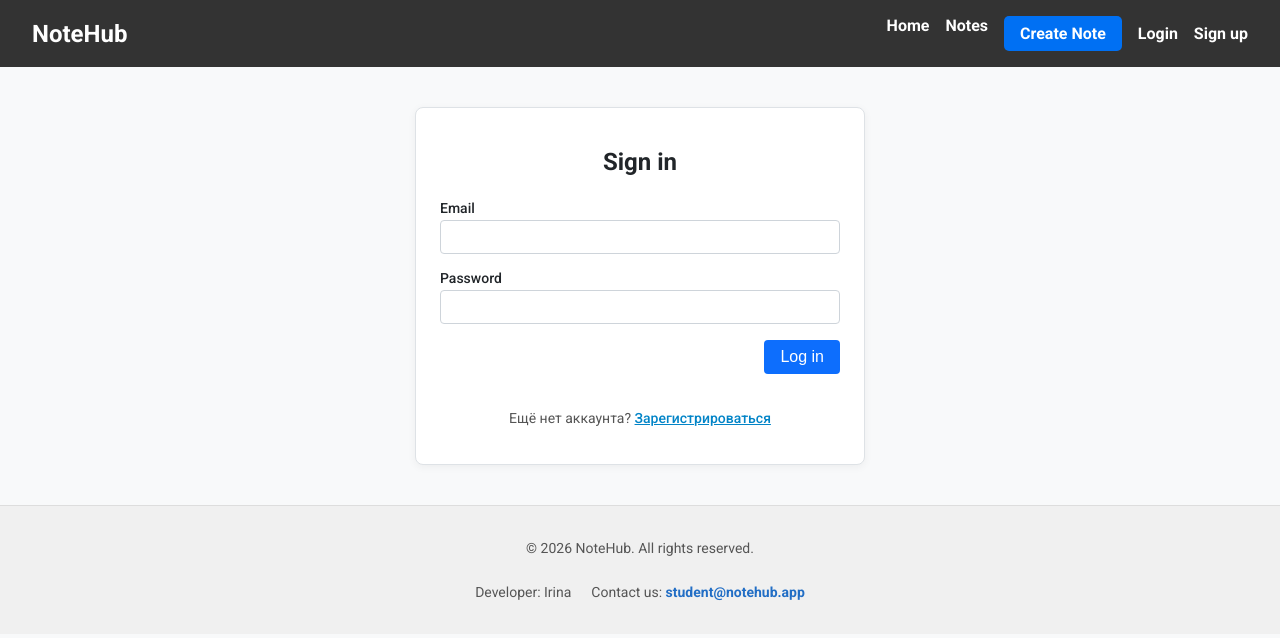
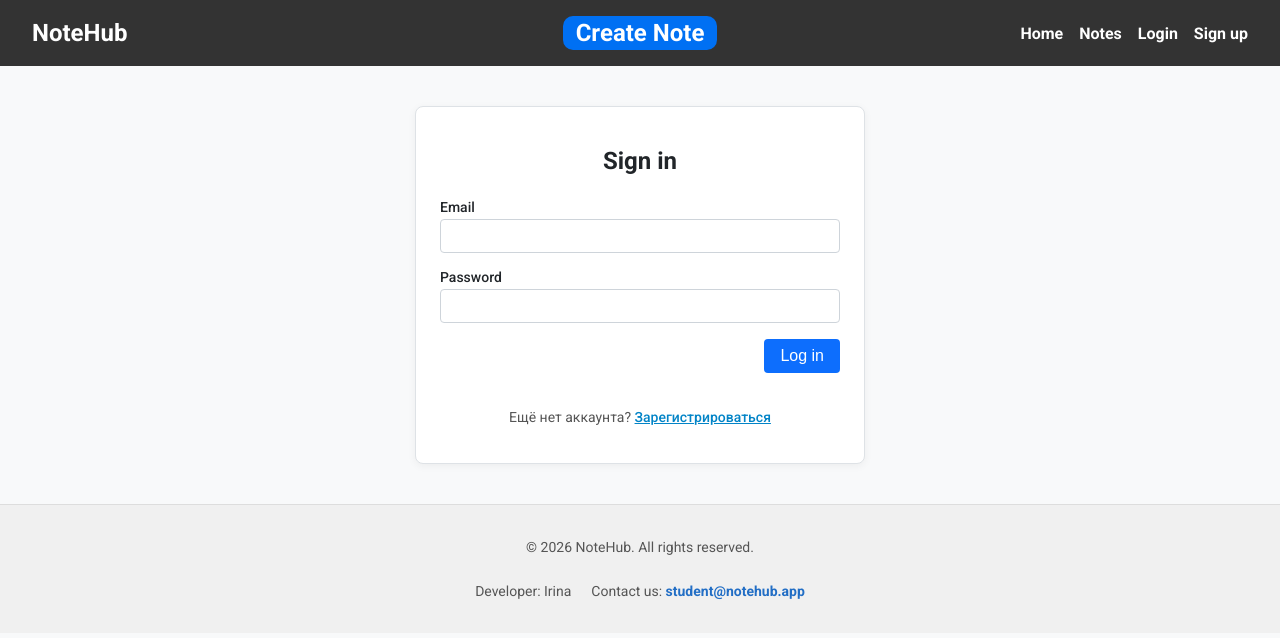
Before and after one commit to ipaskevych/09-auth, a Next.js app: page /sign-in in a window 1280 px wide. Shown: the top 638 px of the page. Built offline with nearby package versions, Linux system fonts and the light colour scheme; no server answers.

Commit message:
style(header): center and resize create note button

```diff
--- a/components/Header/Header.module.css
+++ b/components/Header/Header.module.css
@@ -5,6 +5,25 @@
     padding: 1rem 2rem;
     background-color: #333;
     color: white;
+}
+
+/* Принудительно задаем логотипу и навигации одинаковую базовую ширину, */
+/* чтобы блок по центру стоял идеально ровно, а не смещался из-за длины текста */
+.logo,
+.header nav {
+    flex: 1;
+}
+
+/* Сдвигаем все элементы меню в правой части к правому краю */
+.header nav {
+    display: flex;
+    justify-content: flex-end;
+}
+
+/* Новый класс для центрирования кнопки */
+.headerCenter {
+    flex: 0 0 auto;
+    text-align: center;
 }
 
 .header a {
@@ -24,6 +43,8 @@
     padding: 0;
     display: flex;
     gap: 1rem;
+    align-items: center;
+    /* Выравнивает текст ссылок по вертикали относительно кнопки */
 }
 
 .navigation li a {
@@ -38,23 +59,20 @@
 
 .createButton {
     display: inline-block;
-    padding: 0.5rem 1rem;
+    padding: 0.2rem 0.8rem;
     background-color: #0070f3;
-    /* Красивый синий цвет Next.js */
     color: white !important;
-    /* Перебиваем глобальный цвет ссылок, если нужно */
-    border-radius: 5px;
-    font-weight: 500;
+    border-radius: 10px;
+    font-size: 0.6rem;
+    font-weight: 200;
     transition: background-color 0.2s ease, transform 0.1s ease;
 }
 
 .createButton:hover {
     background-color: #0051a8;
-    /* Более темный синий при наведении */
     color: white !important;
 }
 
 .createButton:active {
     transform: scale(0.98);
-    /* Эффект нажатия */
 }
--- a/components/Header/Header.tsx
+++ b/components/Header/Header.tsx
@@ -1,13 +1,23 @@
 import Link from 'next/link';
-import AuthNavigation from '@/components/AuthNavigation/AuthNavigation'; // Добавили импорт нашей авторизации
+import AuthNavigation from '@/components/AuthNavigation/AuthNavigation';
 import css from './Header.module.css';
 
 export default function Header() {
   return (
     <header className={css.header}>
+      {/* 1. Левая часть: Логотип */}
       <Link href="/" aria-label="Home" className={css.logo}>
         NoteHub
       </Link>
+
+      {/* 2. Центральная часть: Кнопка создания заметки */}
+      <div className={css.headerCenter}>
+        <Link href="/notes/action/create" className={css.createButton}>
+          Create Note
+        </Link>
+      </div>
+
+      {/* 3. Правая часть: Меню навигации */}
       <nav aria-label="Main Navigation">
         <ul className={css.navigation}>
           <li>
@@ -16,13 +26,7 @@ export default function Header() {
           <li>
             <Link href="/notes/filter/all">Notes</Link>
           </li>
-          {/* Ссылка на страницу создания новой заметки */}
-          <li>
-            <Link href="/notes/action/create" className={css.createButton || ''}>
-              Create Note
-            </Link>
-          </li>
-          {/* ТЗ: Добавляем в конец списка компонент AuthNavigation со ссылками на новые страницы */}
+          {/* Компонент AuthNavigation со ссылками Login / Sign up */}
           <AuthNavigation />
         </ul>
       </nav>
```
